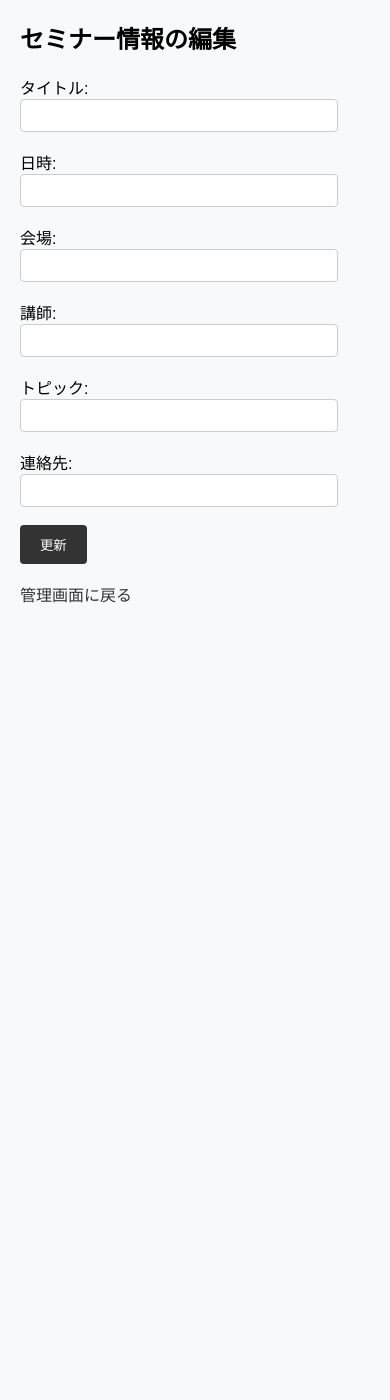
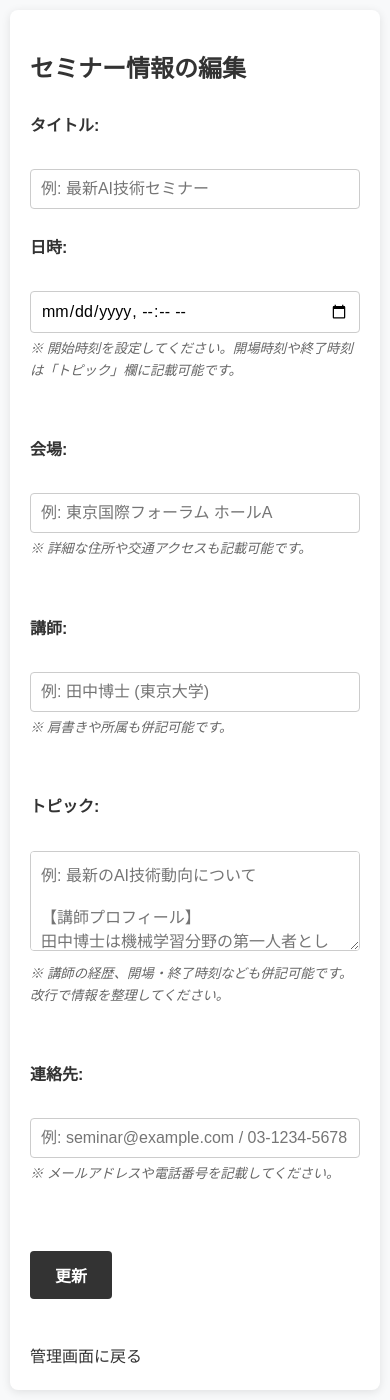
Before and after one commit to akcsri/seminar_attendance, a Flask app: template templates/edit_seminar.html in a window 390 px wide. Before the commit the page ends 603 px from the top, so only its background shows below. Run offline with Flask 3, Linux system fonts and the light colour scheme; the template is opened without the code that fills it, so the values that code supplies are empty.

Commit message:
Enhanced seminar forms with better UX and mobile responsiveness
Co-authored-by: akcsri <214780190+akcsri@users.noreply.github.com>

```diff
--- a/templates/edit_seminar.html
+++ b/templates/edit_seminar.html
@@ -8,20 +8,50 @@
             font-family: Arial, sans-serif;
             margin: 20px;
             background-color: #f8f9fa;
+            line-height: 1.6;
         }
-        input[type="text"] {
+        .container {
+            max-width: 800px;
+            margin: 0 auto;
+            background-color: white;
+            padding: 30px;
+            border-radius: 8px;
+            box-shadow: 0 2px 10px rgba(0,0,0,0.1);
+        }
+        label {
+            display: block;
+            margin-bottom: 5px;
+            font-weight: bold;
+            color: #333;
+        }
+        input[type="text"], input[type="datetime-local"], textarea {
             border: 1px solid #ccc;
-            padding: 8px;
+            padding: 10px;
             border-radius: 4px;
-            width: 300px;
+            width: 100%;
+            box-sizing: border-box;
+            font-size: 14px;
+            font-family: Arial, sans-serif;
+        }
+        textarea {
+            resize: vertical;
+            min-height: 100px;
+        }
+        small {
+            display: block;
+            margin: 5px 0;
+            font-style: italic;
         }
         input[type="submit"] {
             background-color: #333333;
             color: white;
             border: none;
-            padding: 10px 20px;
+            padding: 12px 25px;
             border-radius: 4px;
             cursor: pointer;
+            font-size: 16px;
+            font-weight: bold;
+            margin-top: 10px;
         }
         input[type="submit"]:hover {
             background-color: #222222;
@@ -29,30 +59,62 @@
         a {
             color: #333333;
             text-decoration: none;
+            display: inline-block;
+            margin-top: 20px;
         }
         a:hover {
             text-decoration: underline;
         }
+        h2 {
+            color: #333;
+            margin-bottom: 25px;
+        }
+
+        /* Mobile responsiveness */
+        @media screen and (max-width: 768px) {
+            body {
+                margin: 10px;
+            }
+            .container {
+                padding: 20px;
+            }
+            input[type="text"], input[type="datetime-local"], textarea {
+                font-size: 16px; /* Prevents zoom on iOS */
+            }
+        }
     </style>
 </head>
 <body>
+    <div class="container">
         <h2>セミナー情報の編集</h2>
         <form method="POST" action="/edit_seminar/{{ seminar.id }}">
             <label>タイトル:</label><br>
-        <input type="text" name="title" value="{{ seminar.title }}"><br><br>
+            <input type="text" name="title" value="{{ seminar.title }}" placeholder="例: 最新AI技術セミナー"><br><br>
+
             <label>日時:</label><br>
-        <input type="text" name="date" value="{{ seminar.date }}"><br><br>
+            <input type="datetime-local" name="date" value="{{ seminar.date.strftime('%Y-%m-%dT%H:%M') if seminar.date else '' }}" title="開始時刻を設定してください"><br>
+            <small style="color: #666;">※ 開始時刻を設定してください。開場時刻や終了時刻は「トピック」欄に記載可能です。</small><br><br>
+
             <label>会場:</label><br>
-        <input type="text" name="venue" value="{{ seminar.venue }}"><br><br>
+            <input type="text" name="venue" value="{{ seminar.venue }}" placeholder="例: 東京国際フォーラム ホールA"><br>
+            <small style="color: #666;">※ 詳細な住所や交通アクセスも記載可能です。</small><br><br>
+
             <label>講師:</label><br>
-        <input type="text" name="speaker" value="{{ seminar.speaker }}"><br><br>
+            <input type="text" name="speaker" value="{{ seminar.speaker }}" placeholder="例: 田中博士 (東京大学)"><br>
+            <small style="color: #666;">※ 肩書きや所属も併記可能です。</small><br><br>
+
             <label>トピック:</label><br>
-        <input type="text" name="topic" value="{{ seminar.topic }}"><br><br>
+            <textarea name="topic" rows="4" placeholder="例: 最新のAI技術動向について&#10;&#10;【講師プロフィール】&#10;田中博士は機械学習分野の第一人者として...&#10;&#10;【開場時刻】18:00 【終了予定】20:00">{{ seminar.topic }}</textarea><br>
+            <small style="color: #666;">※ 講師の経歴、開場・終了時刻なども併記可能です。改行で情報を整理してください。</small><br><br>
+
             <label>連絡先:</label><br>
-        <input type="text" name="contact" value="{{ seminar.contact }}"><br><br>
+            <input type="text" name="contact" value="{{ seminar.contact }}" placeholder="例: seminar@example.com / 03-1234-5678"><br>
+            <small style="color: #666;">※ メールアドレスや電話番号を記載してください。</small><br><br>
+
             <input type="submit" value="更新">
         </form>
         <br>
         <a href="/admin">管理画面に戻る</a>
+    </div>
 </body>
 </html>
```
Also changed, not shown: templates/admin_dashboard.html (+40 -9 lines), templates/email_template.html (+8 -4 lines). Lines whose indentation alone changed are shown as unchanged.
